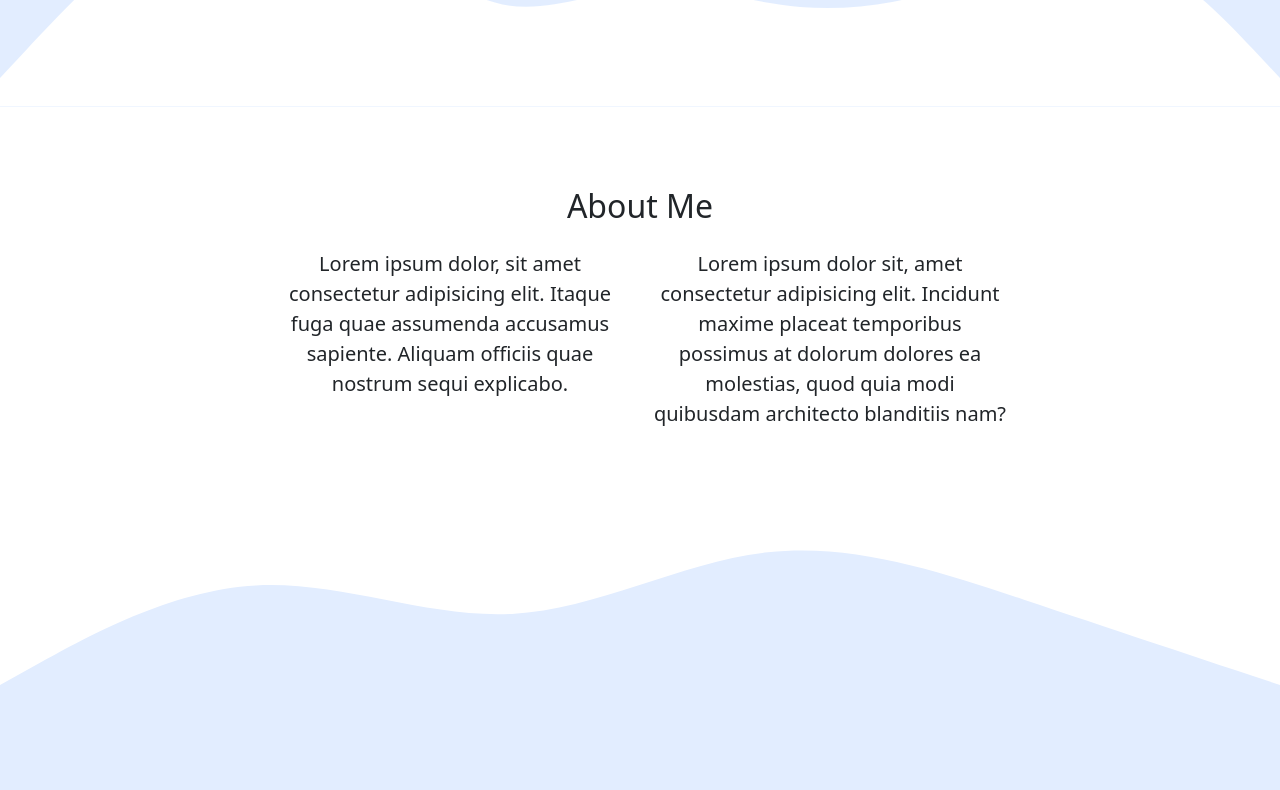
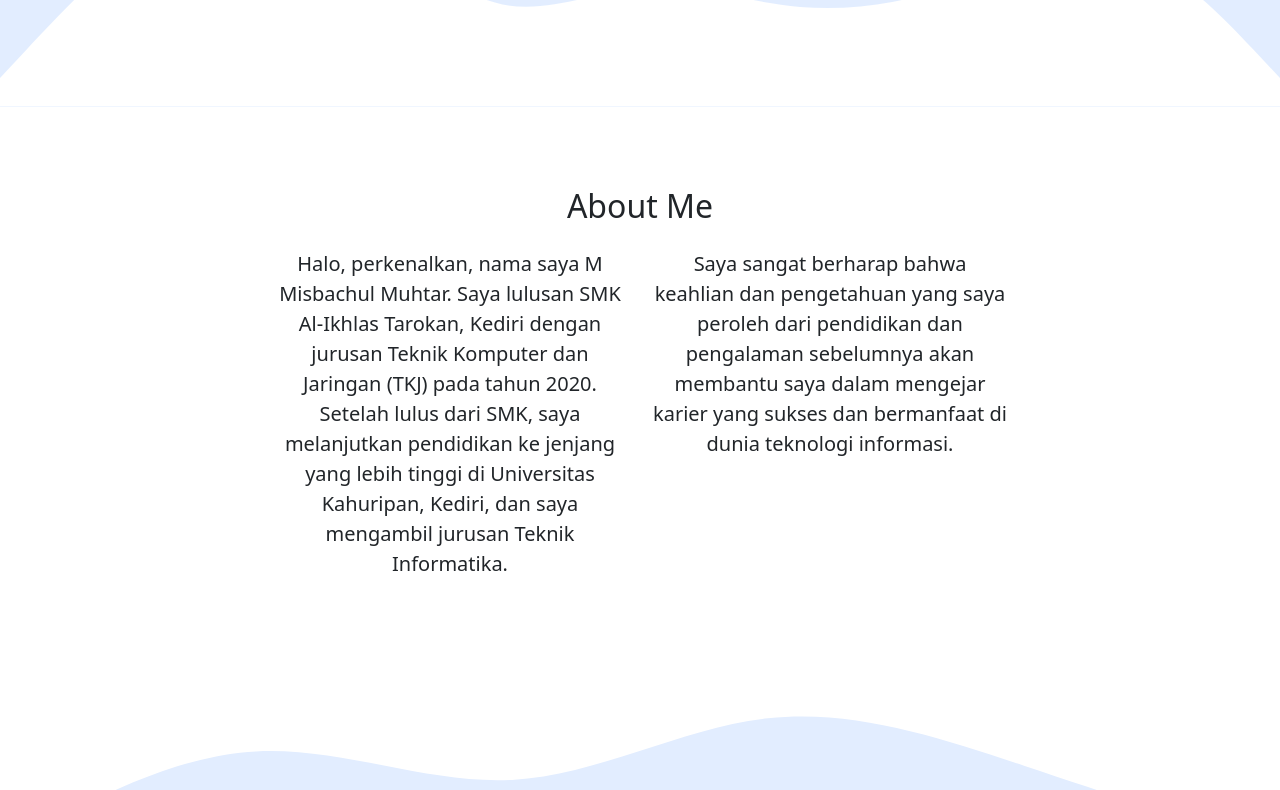
Before and after one commit to artemsu231/artemsu231.com, a plain HTML site: page index.html in a window 1280 px wide. Shown: the part 595-1385 px from the top of the page. Drawn offline with nearby package versions, Linux system fonts and the light colour scheme.

Commit message:
Update index.html

```diff
--- a/index.html
+++ b/index.html
@@ -66,9 +66,9 @@
         </div>
         <div class="row justify-content-center fs-5 text-center">
           <div class="col-md-4">
-            <p>Lorem ipsum dolor, sit amet consectetur adipisicing elit. Itaque fuga quae assumenda accusamus sapiente. Aliquam officiis quae nostrum sequi explicabo.</p>
+            <p>Halo, perkenalkan, nama saya M Misbachul Muhtar. Saya lulusan SMK Al-Ikhlas Tarokan, Kediri dengan jurusan Teknik Komputer dan Jaringan (TKJ) pada tahun 2020. Setelah lulus dari SMK, saya melanjutkan pendidikan ke jenjang yang lebih tinggi di Universitas Kahuripan, Kediri, dan saya mengambil jurusan Teknik Informatika.</p>
           </div>
-          <div class="col-md-4">Lorem ipsum dolor sit, amet consectetur adipisicing elit. Incidunt maxime placeat temporibus possimus at dolorum dolores ea molestias, quod quia modi quibusdam architecto blanditiis nam?</div>
+          <div class="col-md-4">Saya sangat berharap bahwa keahlian dan pengetahuan yang saya peroleh dari pendidikan dan pengalaman sebelumnya akan membantu saya dalam mengejar karier yang sukses dan bermanfaat di dunia teknologi informasi. </div>
         </div>
       </div>
       <svg xmlns="http://www.w3.org/2000/svg" viewBox="0 0 1440 320">
```
